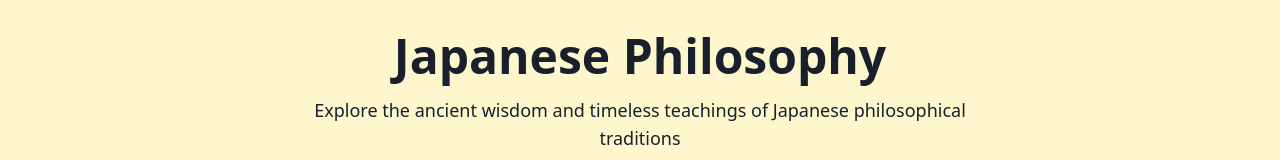
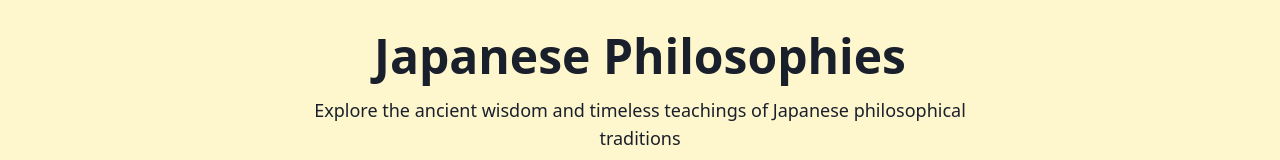
Before and after one commit to kaizenbraulio/japanesephilosophies, a React (Vite) app: page / in a window 1280 px wide. Shown: the top 160 px of the page. Built offline with nearby package versions, Linux system fonts and the light colour scheme.

Commit message:
Update page title
Change the title of the page from "Japanese Philosophy" to "Japanese Philosophies".
[skip gpt_engineer]

```diff
--- a/src/components/Header.tsx
+++ b/src/components/Header.tsx
@@ -5,7 +5,7 @@ const Header = () => {
     <header className="py-8 bg-accent text-primary">
       <div className="container mx-auto px-4">
         <h1 className="text-4xl md:text-5xl font-bold text-center mb-4">
-          Japanese Philosophy
+          Japanese Philosophies
         </h1>
         <p className="text-center text-lg text-secondary-DEFAULT max-w-2xl mx-auto">
           Explore the ancient wisdom and timeless teachings of Japanese philosophical traditions
```
